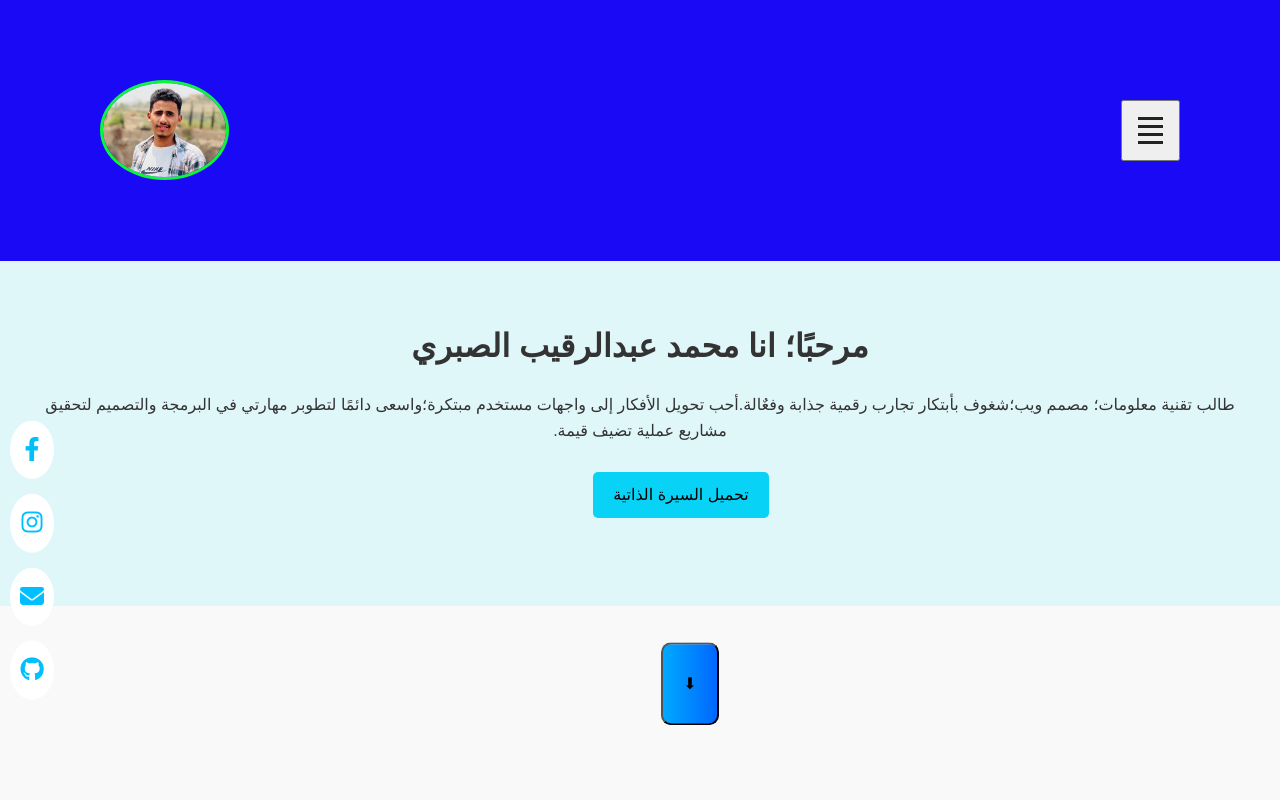
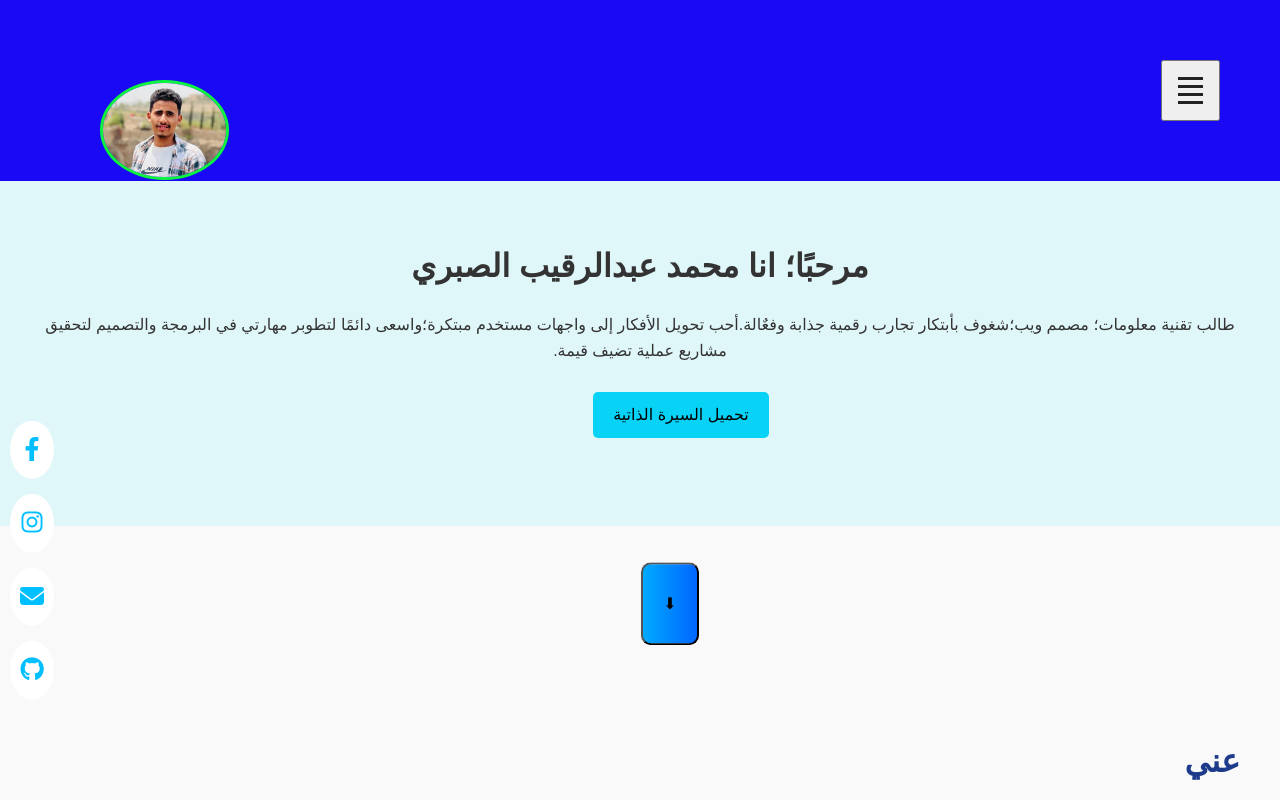
Before and after one commit to ansamabw61-dot/my-cv, a plain HTML site: page index.html in a window 1280 px wide. Shown: the top 800 px of the page. Drawn offline with Linux system fonts and the light colour scheme.

Commit message:
update files

```diff
--- a/style.css
+++ b/style.css
@@ -50,7 +50,7 @@ font-size: 16px;
     display: flex;
     justify-content: space-between;
     align-items: center;
-    padding: 100px;
+    padding: 60px;
     background-color: #1909f5;
     color: #fff;
     position: sticky;
@@ -201,7 +201,7 @@ border-radius: 10px;
 text-decoration: none;
 position: relative;
 top: 180px;
-left: 150px;
+left: 130px;
 }
 
 
```
